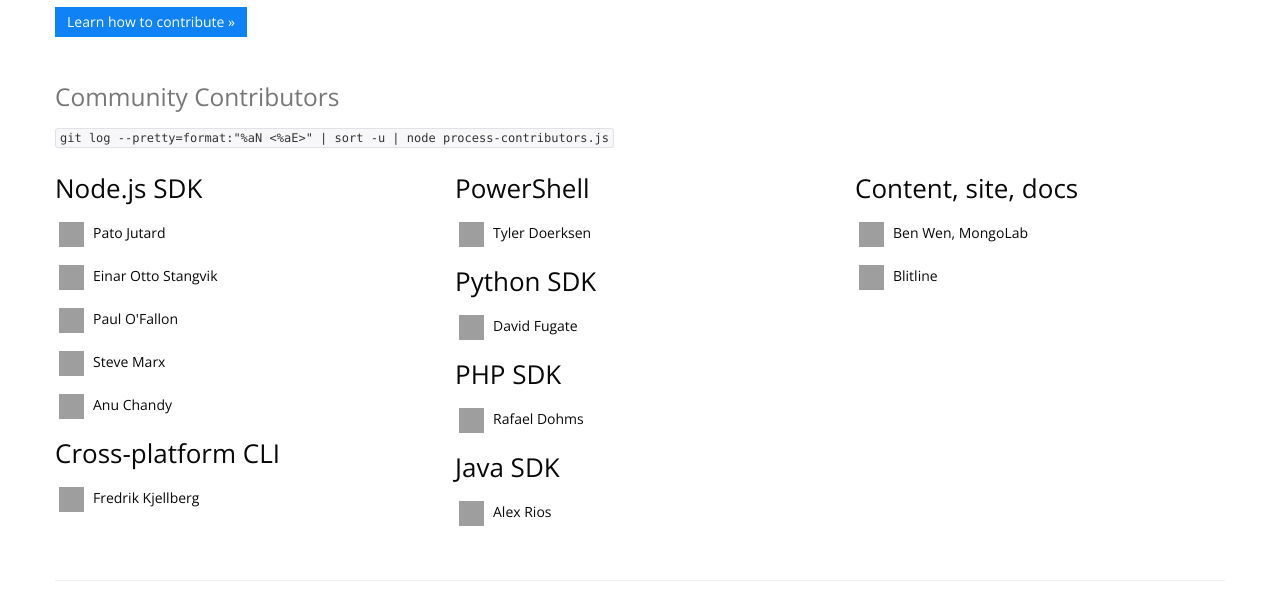
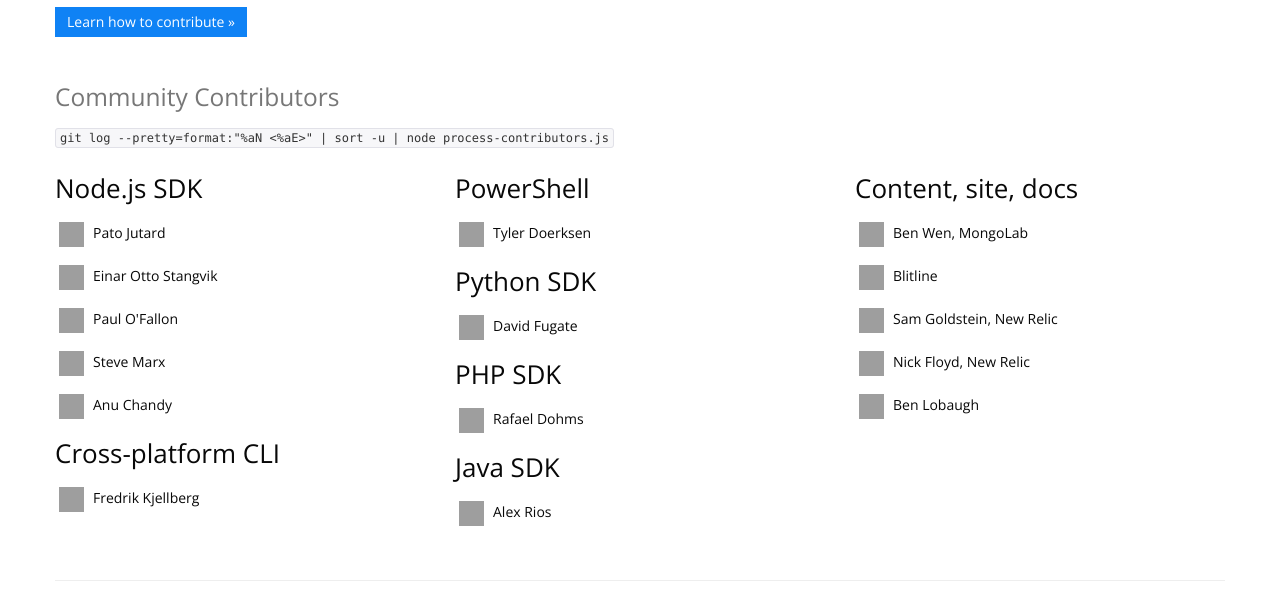
Before and after one commit to WindowsAzure/windowsazure.github.io, a plain HTML site: page thanks.html in a window 1280 px wide. Shown: the part 193-792 px from the top of the page. Drawn offline with nearby package versions, Linux system fonts and the light colour scheme; grey boxes are pictures that could not be loaded.

Commit message:
Updating contributors

```diff
--- a/thanks.html
+++ b/thanks.html
@@ -163,10 +163,19 @@
  src="http://www.gravatar.com/avatar/28ee191ede0a619e54cd0cbfcc142966?s=25"
  class="contributor-image" />Blitline</h4>
 
-                <!--
+<h4><img alt="Sam Goldstein"
+ src="http://www.gravatar.com/avatar/539b52a31dd467468eb2b6902c9b090c?s=25"
+ class="contributor-image" />Sam Goldstein, New Relic</h4>
+
+<h4><img alt="Nick Floyd"
+ src="http://www.gravatar.com/avatar/0aa853005b1429319e4d06e5b75381bf?s=25"
+ class="contributor-image" />Nick Floyd, New Relic</h4>
+
+
 <h4><img alt="Ben Lobaugh"
  src="http://www.gravatar.com/avatar/f25f324a47a1efdf7a745e0b2e3c878f?s=25"
  class="contributor-image" />Ben Lobaugh</h4>
+                <!--
 <h4><img alt="jamespinch"
  src="http://www.gravatar.com/avatar/a6ad50b71a6347ff8575cf3b4bd9a950?s=25"
  class="contributor-image" />jamespinch</h4>
```
